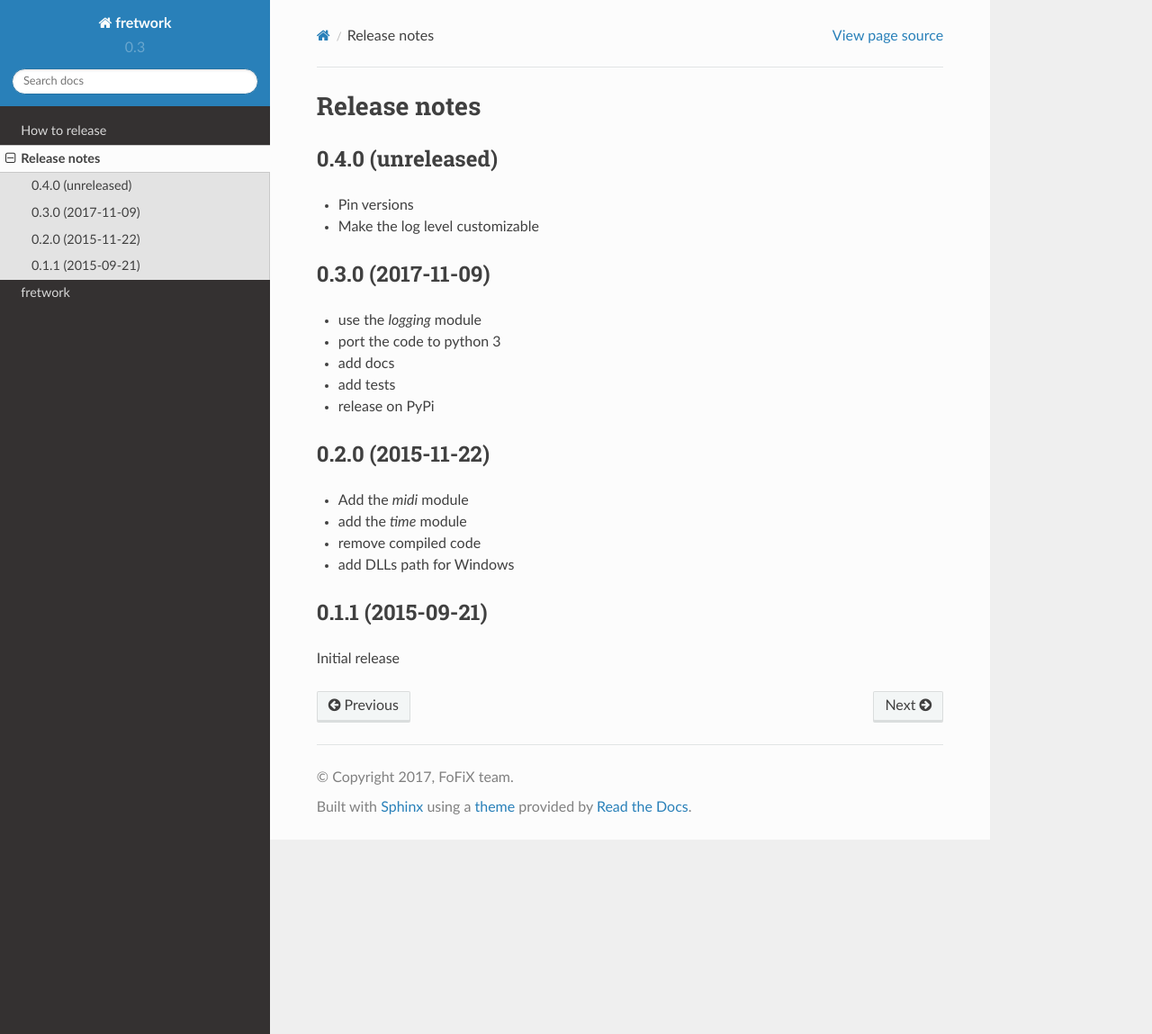
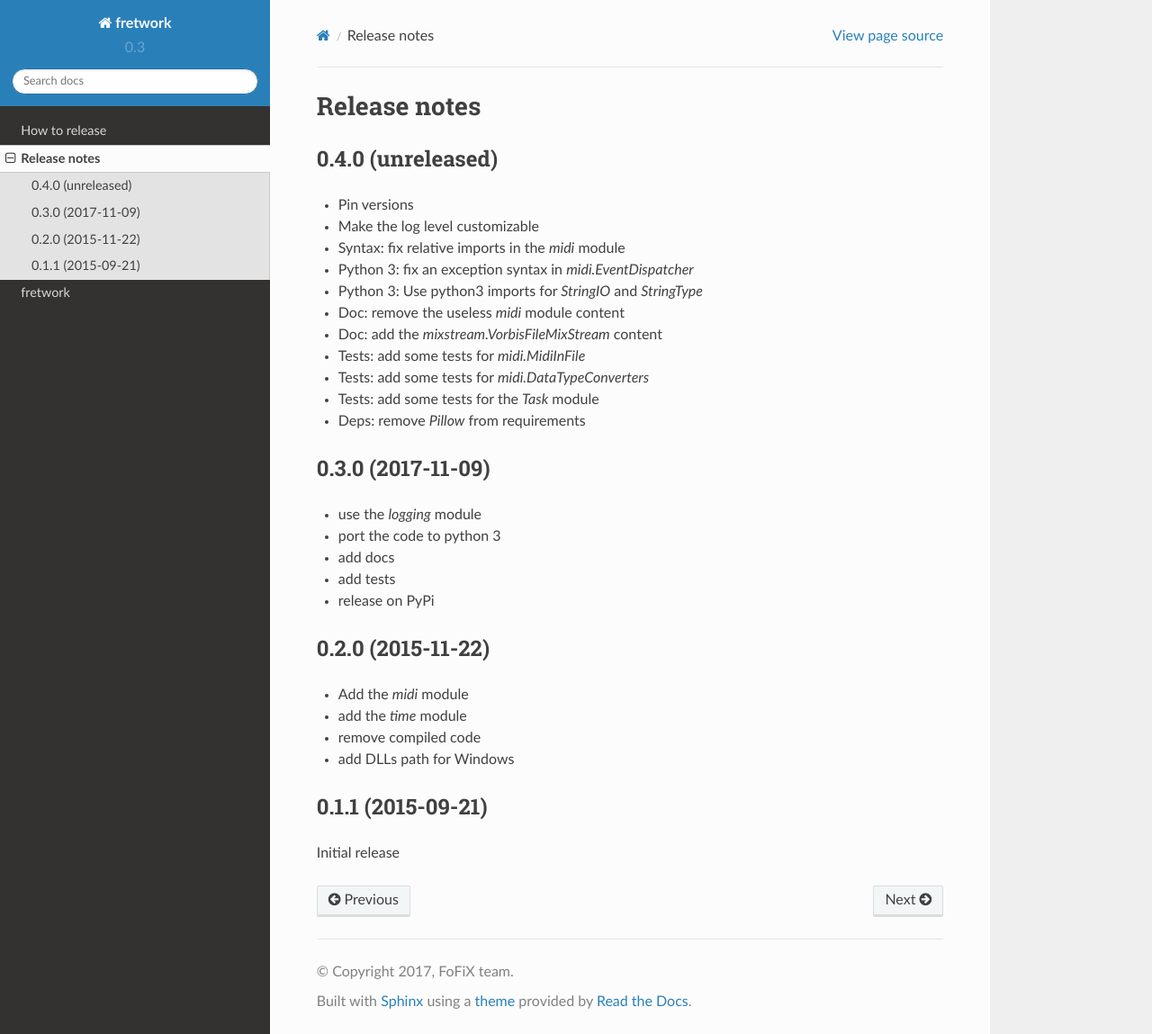
Before and after one commit to fofix/fretwork, a Sphinx documentation site: the page built from doc/source/releasenotes.rst, in a window 1280 px wide and 1149 px high. Shown: the whole window at 90% size. Built offline with Sphinx 7.4.7 and the Read the Docs theme 2.0.0, drawn with Linux system fonts in a browser that asks for light colours.

Commit message:
Doc: update release notes for the unreleased v0.4

```diff
--- a/doc/source/releasenotes.rst
+++ b/doc/source/releasenotes.rst
@@ -6,6 +6,15 @@ Release notes
 
 - Pin versions
 - Make the log level customizable
+- Syntax: fix relative imports in the `midi` module
+- Python 3: fix an exception syntax in `midi.EventDispatcher`
+- Python 3: Use python3 imports for `StringIO` and `StringType`
+- Doc: remove the useless `midi` module content
+- Doc: add the `mixstream.VorbisFileMixStream` content
+- Tests: add some tests for `midi.MidiInFile`
+- Tests: add some tests for `midi.DataTypeConverters`
+- Tests: add some tests for the `Task` module
+- Deps: remove `Pillow` from requirements
 
 
 0.3.0 (2017-11-09)
```
